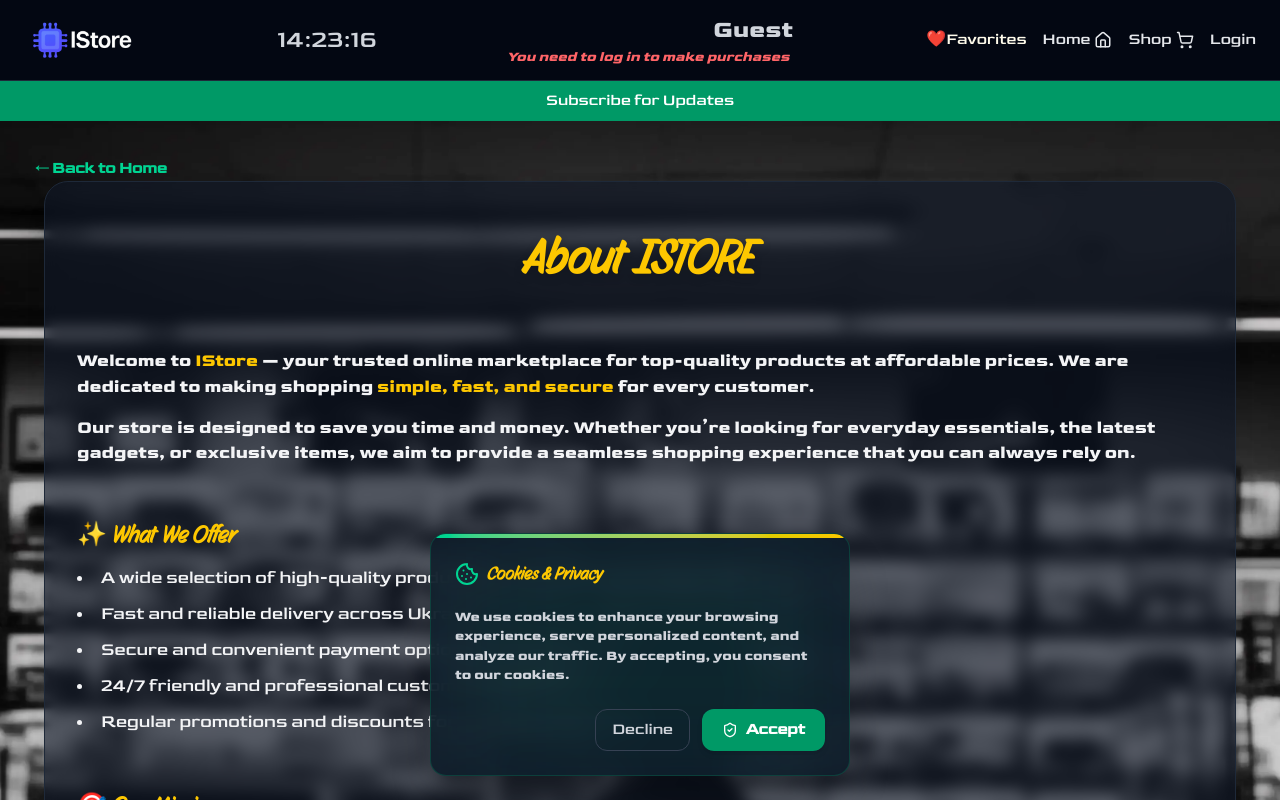
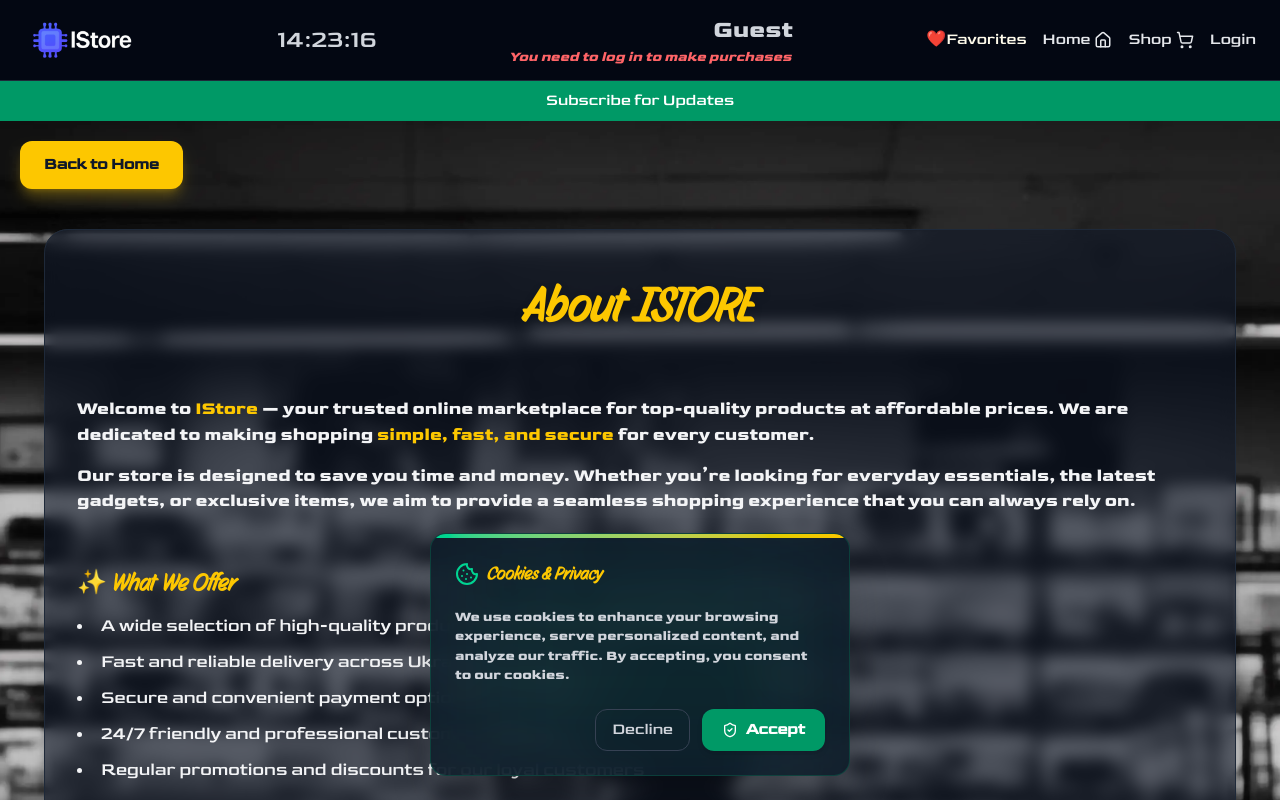
Before and after one commit to DmytroK-goit/IStore, a Next.js app: page /about in a window 1280 px wide. Shown: the top 800 px of the page. Built offline with nearby package versions, Linux system fonts and the light colour scheme; no server answers.

Commit message:
add one BTN back to home

```diff
--- a/src/app/about/page.tsx
+++ b/src/app/about/page.tsx
@@ -4,13 +4,15 @@ import Link from 'next/link';
 
 export default function About() {
   return (
+    <> <Link
+      href="/"
+      className="inline-block px-6 py-3 bg-yellow-400 text-gray-900 font-semibold rounded-xl
+              hover:bg-yellow-300 active:scale-95 transition-all duration-300 shadow-lg shadow-yellow-400/30 text-center"
+    >
+      Back to Home
+    </Link>
       <main className="relative min-h-screen text-gray-100 px-6 py-10 flex flex-col items-center">
-      <Link
-        href="/"
-        className="absolute top-4 left-4 text-emerald-400 font-semibold transition-all duration-300 hover:underline hover:text-emerald-300 hover:translate-x-1"
-      >
-        &larr; Back to Home
-      </Link>
+
         <motion.div
           initial={{ opacity: 0, y: 30 }}
           animate={{ opacity: 1, y: 0 }}
@@ -101,6 +103,7 @@ export default function About() {
             </p>
           </section>
         </motion.div>
-    </main>
+      </main></>
+
   );
 }
--- a/src/app/contactUs/page.tsx
+++ b/src/app/contactUs/page.tsx
@@ -7,6 +7,7 @@ import { addContactUsMessage } from '@/redux/ContactUs/operations';
 import { toast, ToastContainer } from 'react-toastify';
 import 'react-toastify/dist/ReactToastify.css';
 import { motion } from 'framer-motion';
+import Link from 'next/link';
 
 interface ContactFormValues {
   name: string;
@@ -47,7 +48,7 @@ export default function ContactUs() {
       transition={{ duration: 0.6 }}
       className="max-w-3xl mx-auto mt-10 p-8 bg-gray-950 bg-opacity-90 backdrop-blur-md border border-gray-800 rounded-2xl shadow-lg text-gray-100"
     >
-      {/* <ToastContainer position="top-right" autoClose={3000} theme="dark" /> */}
+
 
       <h2 className="text-3xl font-bold mb-3 text-yellow-400">Contact Us</h2>
       <p className="text-gray-400 mb-8">
@@ -104,6 +105,13 @@ export default function ContactUs() {
             </div>
 
             <div className="flex flex-col sm:flex-row gap-4 justify-end pt-2">
+              <Link
+                href="/"
+                className="inline-block px-6 py-3 bg-yellow-400 text-gray-900 font-semibold rounded-xl
+              hover:bg-yellow-300 active:scale-95 transition-all duration-300 shadow-lg shadow-yellow-400/30 text-center"
+              >
+                Back to Home
+              </Link>
               <motion.button
                 type="submit"
                 disabled={isSubmitting}
@@ -122,6 +130,7 @@ export default function ContactUs() {
               >
                 Clear
               </motion.button>
+
             </div>
           </Form>
         )}
--- a/src/app/login/page.tsx
+++ b/src/app/login/page.tsx
@@ -74,12 +74,7 @@ export default function Login() {
 
   return (
     <main className="relative min-h-screen flex items-center justify-center bg-cover bg-center bg-no-repeat">
-      <Link
-        href="/"
-        className="absolute top-4 left-4 text-emerald-400 font-semibold transition-all duration-300 hover:underline hover:text-emerald-300 hover:translate-x-1"
-      >
-        &larr; Back to Home
-      </Link>
+
       <motion.div
         initial={{ opacity: 0, y: 30 }}
         animate={{ opacity: 1, y: 0 }}
@@ -157,6 +152,13 @@ export default function Login() {
                 >
                   Register
                 </motion.button>
+                <Link
+                  href="/"
+                  className="inline-block px-6 py-3 bg-yellow-400 text-gray-900 font-semibold rounded-xl
+              hover:bg-yellow-300 active:scale-95 transition-all duration-300 shadow-lg shadow-yellow-400/30 text-center"
+                >
+                  Back to Home
+                </Link>
               </Form>
             )}
           </Formik>
--- a/src/app/register/page.tsx
+++ b/src/app/register/page.tsx
@@ -72,12 +72,7 @@ export default function Register() {
   }
   return (
     <main className="relative min-h-screen flex items-center justify-center ">
-      <Link
-        href="/"
-        className="absolute top-4 left-4 text-emerald-400 font-semibold transition-all duration-300 hover:underline hover:text-emerald-300 hover:translate-x-1"
-      >
-        &larr; Back to Home
-      </Link>
+
       <motion.div
         initial={{ opacity: 0, y: 30 }}
         animate={{ opacity: 1, y: 0 }}
@@ -157,6 +152,13 @@ export default function Register() {
               >
                 Login
               </motion.button>
+              <Link
+                href="/"
+                className="inline-block px-6 py-3 bg-yellow-400 text-gray-900 font-semibold rounded-xl
+                            hover:bg-yellow-300 active:scale-95 transition-all duration-300 shadow-lg shadow-yellow-400/30 text-center"
+              >
+                Back to Home
+              </Link>
             </Form>
           )}
         </Formik>
```
Lines whose indentation alone changed are shown as unchanged.
